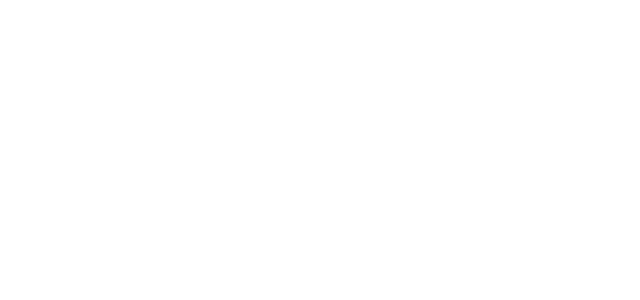
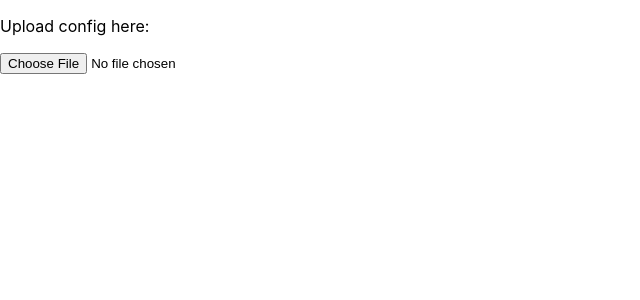
Before and after one commit to matt-potts/sortable_auction_test, a React (Create React App) app in the folder auction/: page / in a window 1280 px wide. Shown: the top 300 px of the page, without its empty margins (0-640 px from the left). Built offline with nearby package versions, Linux system fonts and the light colour scheme.

Commit message:
added uploader component, unfinished. Fixed a bunch of environment and package stuff.

```diff
--- a/auction/package.json
+++ b/auction/package.json
@@ -3,6 +3,7 @@
   "version": "0.1.0",
   "private": true,
   "dependencies": {
+    "mobx": "^5.13.0",
     "mobx-react": "^6.1.3",
     "react": "^16.9.0",
     "react-dom": "^16.9.0",
@@ -28,5 +29,8 @@
       "last 1 firefox version",
       "last 1 safari version"
     ]
+  },
+  "devDependencies": {
+    "babel-preset-mobx": "^2.0.0"
   }
 }
--- a/auction/public/index.html
+++ b/auction/public/index.html
@@ -7,37 +7,13 @@
     <meta name="theme-color" content="#000000" />
     <meta
       name="description"
-      content="Web site created using create-react-app"
+      content="Auction"
     />
-    <link rel="apple-touch-icon" href="logo192.png" />
-    <!--
-      manifest.json provides metadata used when your web app is installed on a
-      user's mobile device or desktop. See https://developers.google.com/web/fundamentals/web-app-manifest/
-    -->
     <link rel="manifest" href="%PUBLIC_URL%/manifest.json" />
-    <!--
-      Notice the use of %PUBLIC_URL% in the tags above.
-      It will be replaced with the URL of the `public` folder during the build.
-      Only files inside the `public` folder can be referenced from the HTML.
-
-      Unlike "/favicon.ico" or "favicon.ico", "%PUBLIC_URL%/favicon.ico" will
-      work correctly both with client-side routing and a non-root public URL.
-      Learn how to configure a non-root public URL by running `npm run build`.
-    -->
     <title>Auction</title>
   </head>
   <body>
     <noscript>You need to enable JavaScript to run this app.</noscript>
     <div id="root"></div>
-    <!--
-      This HTML file is a template.
-      If you open it directly in the browser, you will see an empty page.
-
-      You can add webfonts, meta tags, or analytics to this file.
-      The build step will place the bundled scripts into the <body> tag.
-
-      To begin the development, run `npm start` or `yarn start`.
-      To create a production bundle, use `npm run build` or `yarn build`.
-    -->
   </body>
 </html>
--- a/auction/src/App.js
+++ b/auction/src/App.js
@@ -1,12 +1,11 @@
 import React from 'react';
 import './App.css';
+import Auction from './auction';
 
 function App() {
   return (
     <div className="App">
-      <header className="App-header">
-
-      </header>
+      <Auction />
     </div>
   );
 }
--- /dev/null
+++ b/auction/src/auction.js
@@ -0,0 +1,12 @@
+import React, { Component } from 'react';
+import Uploader from "./uploader";
+
+class Auction extends Component {
+    render() {
+      return <>
+        <Uploader />
+      </>;
+    }
+}
+
+export default Auction;
--- /dev/null
+++ b/auction/src/uploader.js
@@ -0,0 +1,24 @@
+import React, { Component } from 'react';
+import { observer } from "mobx-react"
+import { action, decorate } from "mobx"
+
+const Uploader = observer(class Uploader extends Component {
+    render() {
+      return <>
+        <div>
+            <p>Upload config here: </p>
+            <input type="file" name="config" onChange={this.onUpload} />
+        </div>
+      </>;
+    }
+
+    // decorated action which collects and stores the config upload
+    onUpload(event) {
+        console.log(event.target.files[0]);
+    }
+});
+
+decorate(Uploader, {
+  onUpload: action
+});
+export default Uploader;
```
Also changed, not shown: 1 other file (tests, documents, lock files or other folders).
